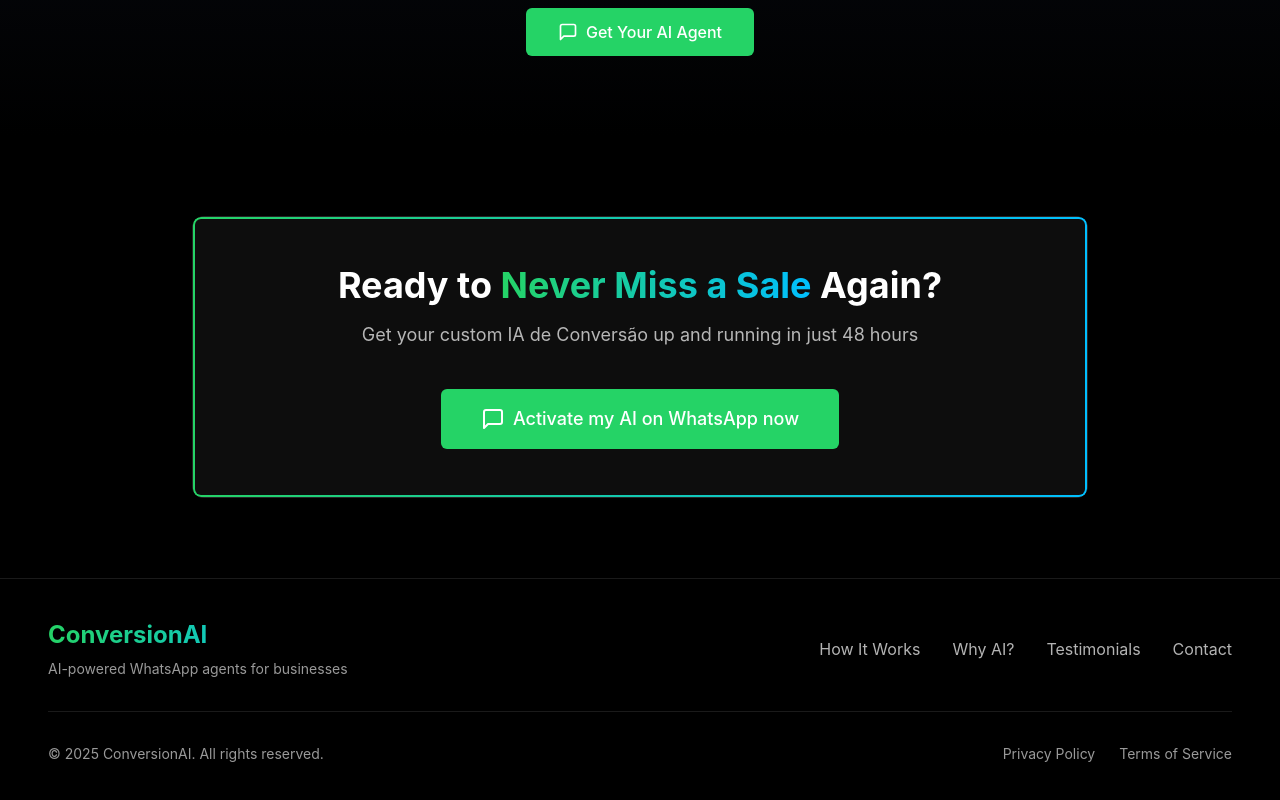
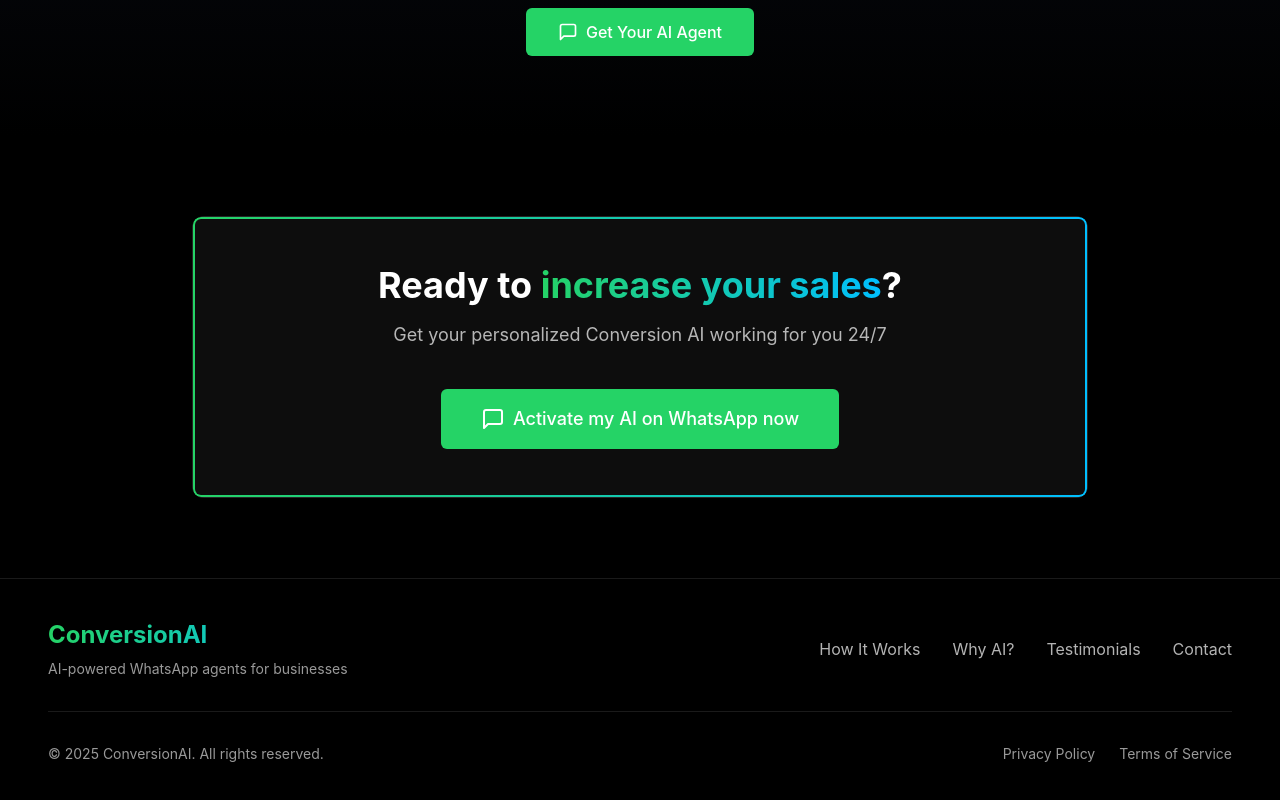
Before and after one commit to Storydigital01/ai-conversion-flow, a React (Vite) app: page / in a window 1280 px wide. Shown: the part 5582-6382 px from the top of the page. Built offline with nearby package versions, Linux system fonts and the light colour scheme.

Commit message:
Update CTA section content
Modify the CTA section to reflect the new messaging.

```diff
--- a/src/components/CtaSection.tsx
+++ b/src/components/CtaSection.tsx
@@ -13,10 +13,10 @@ const CtaSection = () => {
         <div className="bg-white/5 backdrop-blur-sm border border-white/10 rounded-xl p-8 md:p-12 max-w-4xl mx-auto gradient-border">
           <div className="text-center mb-10">
             <h2 className="text-3xl md:text-4xl font-bold mb-4">
-              Ready to <span className="gradient-text">Never Miss a Sale</span> Again?
+              Ready to <span className="gradient-text">increase your sales</span>?
             </h2>
             <p className="text-lg text-white/70">
-              Get your custom IA de Conversão up and running in just 48 hours
+              Get your personalized Conversion AI working for you 24/7
             </p>
           </div>
 
```
